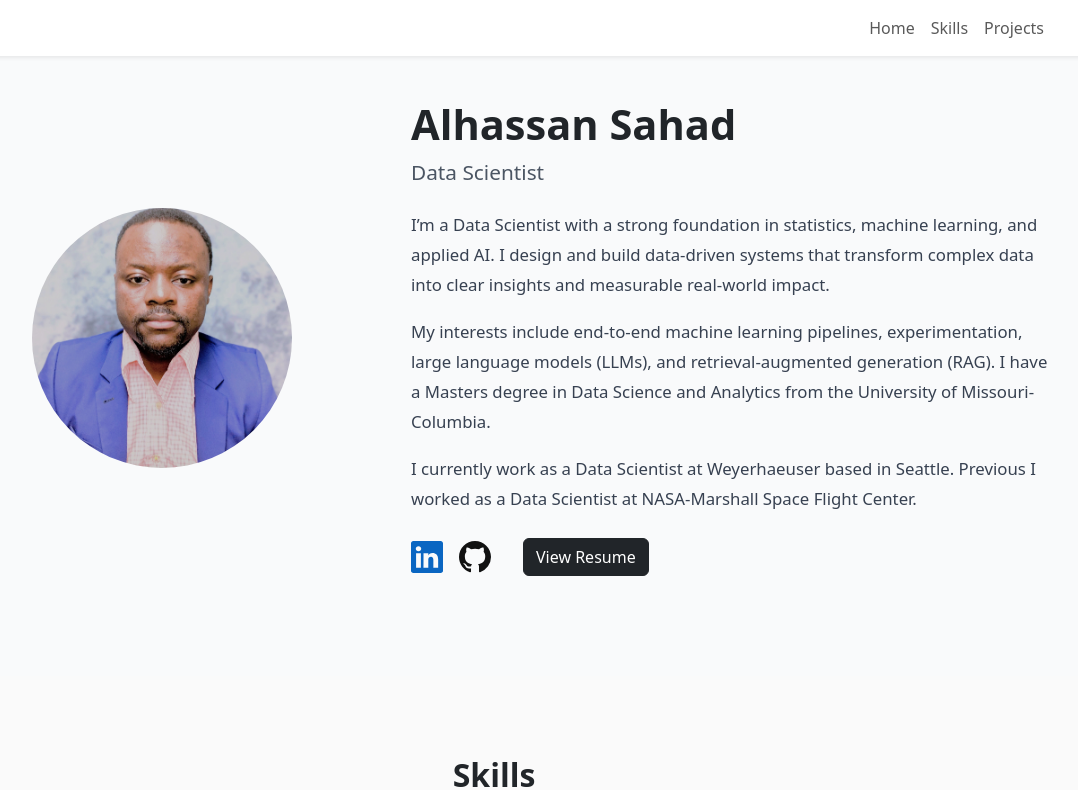
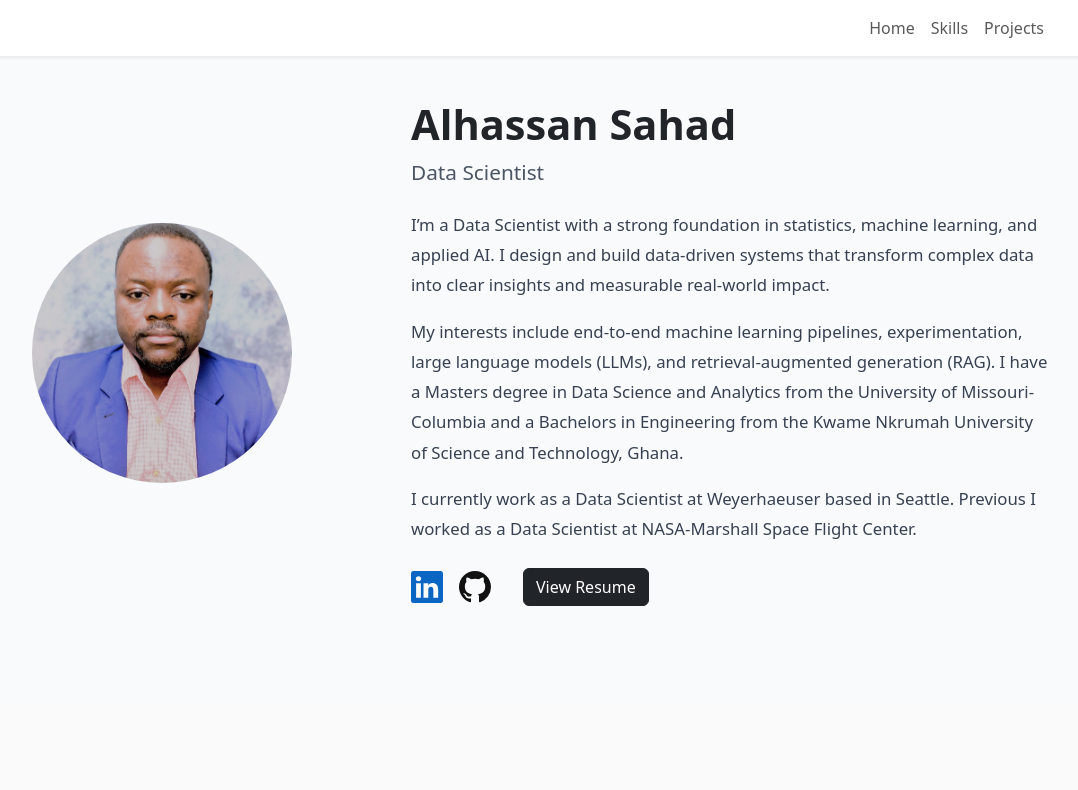
Before and after one commit to asahad/personal-portfolio-website, a React (Vite) app: page / in a window 1280 px wide. Shown: the top 790 px of the page, without its empty margins (146-1224 px from the left). Built offline with nearby package versions, Linux system fonts and the light colour scheme.

Commit message:
Added bachelors degree to the about section

```diff
--- a/src/components/AboutMe.jsx
+++ b/src/components/AboutMe.jsx
@@ -79,7 +79,7 @@ const AboutMe = () => {
               My interests include end-to-end machine learning pipelines,
               experimentation, large language models (LLMs), and
               retrieval-augmented generation (RAG). I have a Masters degree in Data Science and Analytics from
-              the University of Missouri-Columbia.
+              the University of Missouri-Columbia and a Bachelors in Engineering from the Kwame Nkrumah University of Science and Technology, Ghana.
             </p>
               <p
               style={{
```
